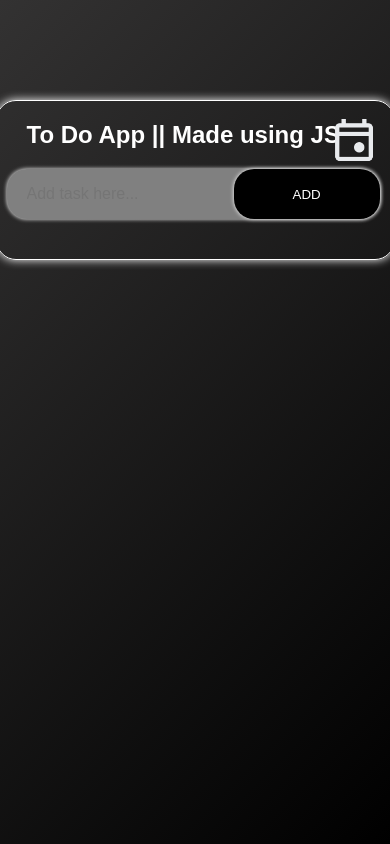
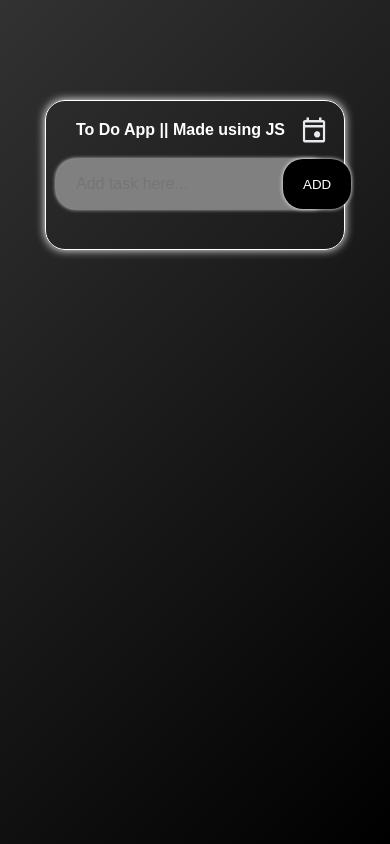
Before and after one commit to Spyd3r05/ToDoApp, a website built with Vite: page index.html in a window 390 px wide. Built offline with nearby package versions, Linux system fonts and the light colour scheme.

Commit message:
third commit

```diff
--- a/src/style.css
+++ b/src/style.css
@@ -126,3 +126,16 @@ position: absolute;
 ul li span:hover{
   background: rgba(128, 128, 128, 0.541);
 }
+
+@media screen and (max-width:450px){
+  #app{
+    width: 300px;
+  }
+  .title{
+    font-size: 16px;
+  }
+  .title img{
+    width: 30px;
+    height: 30px;
+  }
+}
```
